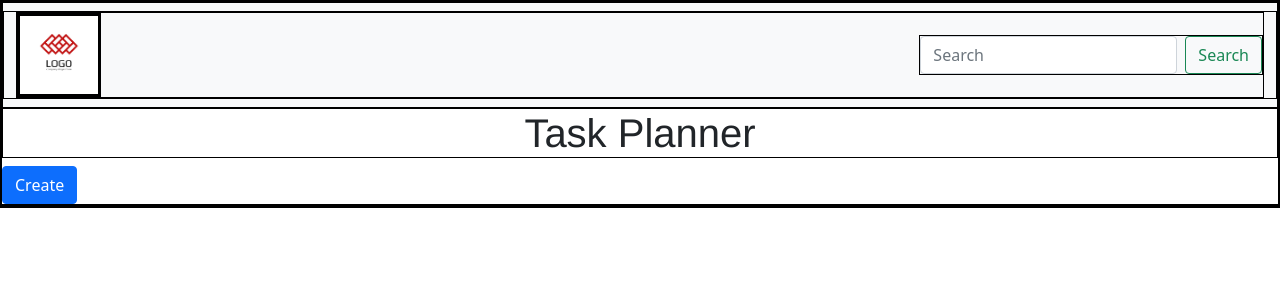
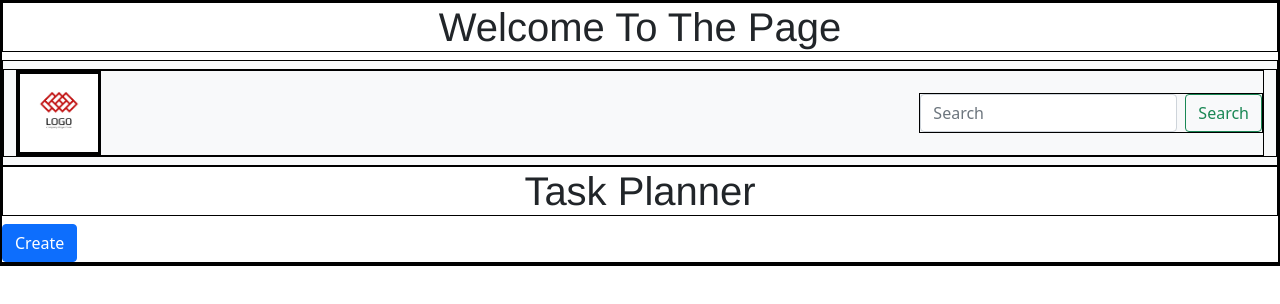
Before and after one commit to sarah538/taskplanner, a plain HTML site: page index1.html in a window 1280 px wide. Drawn offline with nearby package versions, Linux system fonts and the light colour scheme.

Commit message:
adding new heading

```diff
--- a/index1.html
+++ b/index1.html
@@ -9,6 +9,7 @@
     <link href="https://cdn.jsdelivr.net/npm/bootstrap@5.1.0/dist/css/bootstrap.min.css" rel="stylesheet" integrity="sha384-KyZXEAg3QhqLMpG8r+8fhAXLRk2vvoC2f3B09zVXn8CA5QIVfZOJ3BCsw2P0p/We" crossorigin="anonymous">
 </head>
 <body>
+  <h1>Welcome To The Page</h1>
    <!-- navigation starts here -->
   <nav class="navbar navbar-expand-lg navbar-light bg-light">
     <div class="container-fluid">
```
